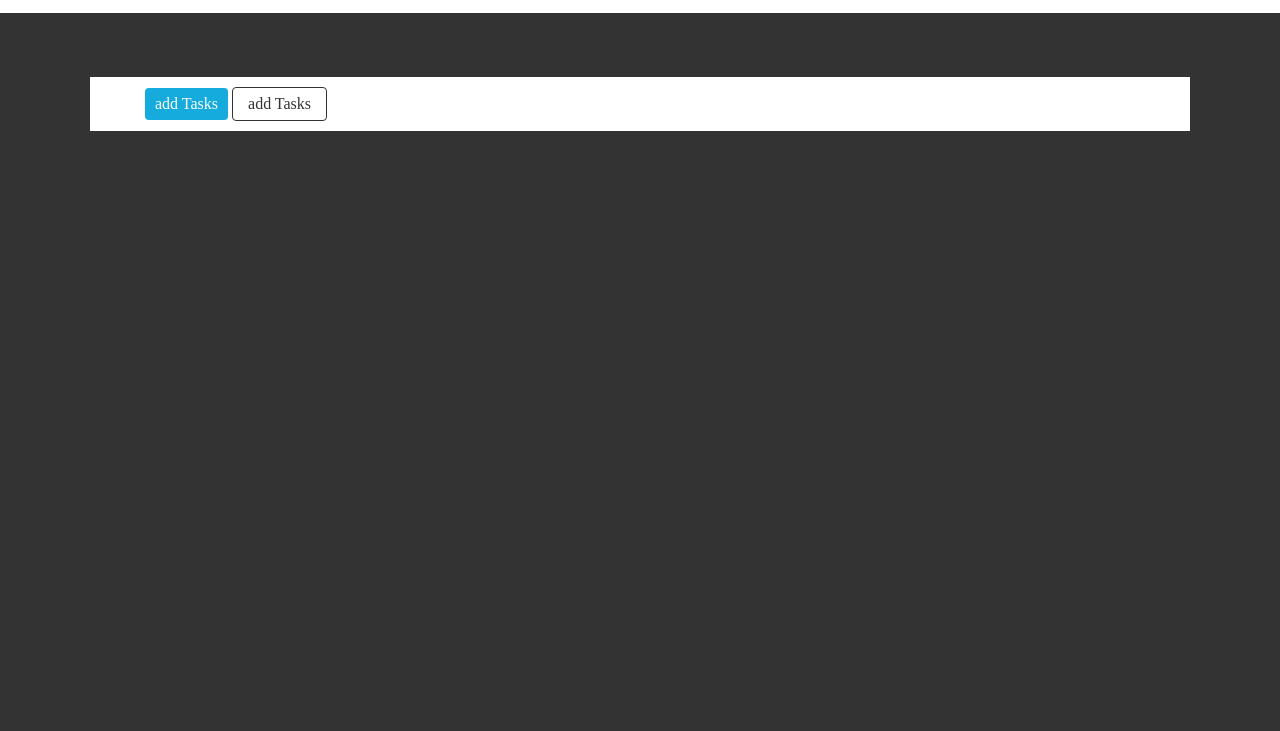
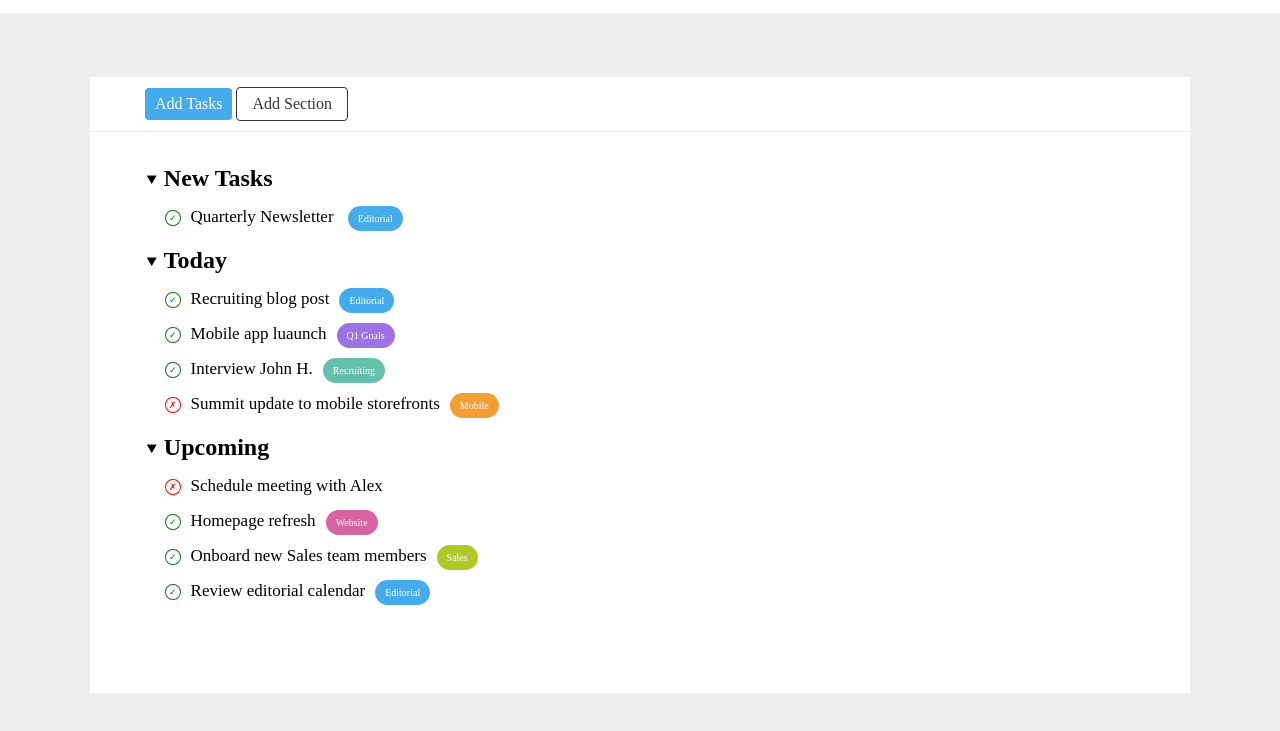
Before and after one commit to LucaMazzola02/html-css-toboolist, a plain HTML site: page index.html in a window 1280 px wide. Shown: the part 77-808 px from the top of the page. Drawn offline with Linux system fonts and the light colour scheme.

Commit message:
add another sections of the main

```diff
--- a/index.html
+++ b/index.html
@@ -17,19 +17,40 @@
     <main class="container">
         <section class="section-one">
             <div class="button">
-                add Tasks
+                Add Tasks
             </div>
         </section>
         <section class="section-two">
             <div class="button2">
-                add Tasks
+                Add Section
             </div>
         </section>
 
+        <section class="container-list">
 
+            <ul class="unordered-list">
+                <li class="title-list"><span id="triangle">&#11206;</span>New Tasks
 
+                    <p><span class="spunta">&#10003;</span>Quarterly Newsletter <span class="front-button bg-sky-blue">Editorial</span></p>
 
-        <section>
+                </li>
+                <li class="title-list"><span id="triangle">&#11206;</span>Today
+
+                    <p><span class="spunta">&#10003;</span>Recruiting blog post<span class="front-button bg-sky-blue">Editorial</span></p>
+                    <p><span class="spunta">&#10003;</span>Mobile app luaunch<span class="front-button bg-violet">Q1 Goals</span></p>
+                    <p><span class="spunta">&#10003;</span>Interview John H.<span class="front-button bg-acqua">Recruiting</span></p>
+                    <p><span class="false">&#10007;</span>Summit update to mobile storefronts<span class="front-button bg-orange">Mobile</span></p>
+
+                </li>
+                <li class="title-list"><span id="triangle">&#11206;</span>Upcoming
+
+                    <p><span class="false">&#10007;</span>Schedule meeting with Alex</p>
+                    <p><span class="spunta">&#10003;</span>Homepage refresh<span class="front-button bg-fuchsia">Website</span></p>
+                    <p><span class="spunta">&#10003;</span>Onboard new Sales team members<span class="front-button bg-oliv">Sales</span></p>
+                    <p><span class="spunta">&#10003;</span>Review editorial calendar<span class="front-button bg-sky-blue">Editorial</span></p>
+
+                </li>
+            </ul>
 
         </section>
 
--- a/style.css
+++ b/style.css
@@ -5,7 +5,7 @@
 }
 
 body{
-    background-color: #333;
+    background-color: #eee;
 }
 
 header{
@@ -25,19 +25,8 @@ header{
    display: inline-block;
 }
 
-
-
-
-
-
-
-
-
-
-
-
-
 .container{
+    height: 77vh;
     width: 1100px;
     background-color: #fff;
     margin: 5% auto;
@@ -54,7 +43,7 @@ header{
 }
 
 .button{
-    background-color: rgb(21, 171, 220);
+    background-color: rgba(69,171,234,255);
     text-align: center;
     vertical-align: middle;
     padding: 7px 10px;
@@ -75,3 +64,100 @@ header{
 }
 
 .button2:hover{background-color: #eee;}
+
+.container-list{
+    border-top: 1px solid #eee;
+    padding: 3% 5%;
+}
+
+.unordered-list{
+    list-style-type: none;
+}
+
+.title-list{
+    font-size: 24px;
+    font-weight: bold;
+    margin-bottom: 20px;
+}
+
+#triangle{
+    font-size: 16px;
+    margin-right: 6px;
+}
+
+.title-list p{
+    font-size: 17px;
+    font-weight: normal;
+    margin: .8%;
+    margin: 15px 20px;
+
+}
+
+.front-button{
+    font-size: 10px;
+    color: #fff;
+    text-align: center;
+    vertical-align: middle;
+    padding: 7px 10px;
+    border-radius: 20px;
+    margin-left: 10px;
+
+}
+
+.spunta{
+    font-size: xx-small;
+    color: green;
+    border: 1px solid green;
+    border-radius: 50%;
+    text-align: center;
+    vertical-align: middle;
+    padding: 2px 3px;
+    margin-right: 10px;
+
+}
+
+.false{
+    font-size: xx-small;
+    color: red;
+    border: 1px solid red;
+    border-radius: 50%;
+    text-align: center;
+    vertical-align: middle;
+    padding: 2px 3px;
+    margin-right: 10px;
+}
+
+
+.bg-sky-blue{
+    background-color: rgba(69,171,234,255);
+}
+
+.bg-sky-blue:hover{background-color: rgb(49, 110, 224);}
+
+.bg-violet{
+    background-color: rgba(156,114,228,255);
+}
+
+.bg-violet:hover{background-color: rgb(80, 8, 94);}
+
+.bg-acqua{
+    background-color: rgba(100,192,169,255);
+}
+.bg-acqua:hover{background-color: rgb(11, 89, 37);}
+
+
+.bg-orange{
+    background-color: rgba(242,158,51,255);
+}
+
+.bg-orange:hover{background-color: rgb(171, 110, 18);}
+
+.bg-fuchsia{
+    background-color: rgba(216,99,161,255);
+}
+.bg-fuchsia:hover{background-color: rgb(169, 44, 130);}
+
+.bg-oliv{
+    background-color: rgba(176,201,38,255);
+}
+.bg-oliv:hover{background-color: rgb(84, 135, 14);}
```
